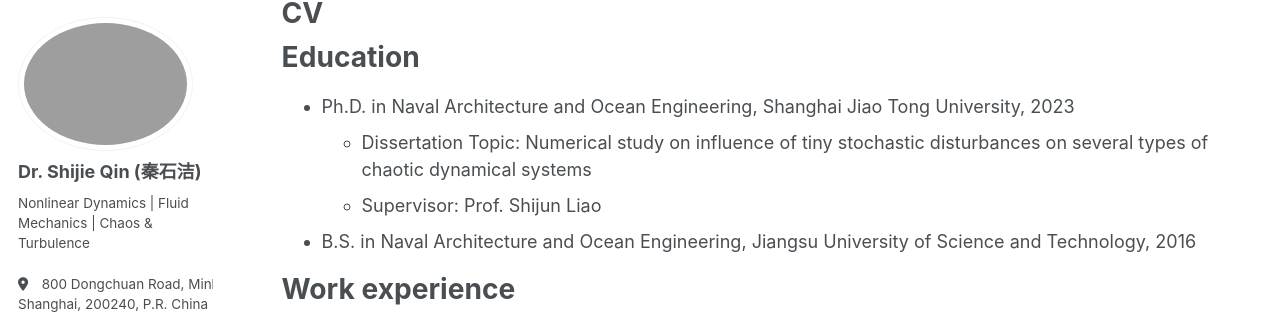
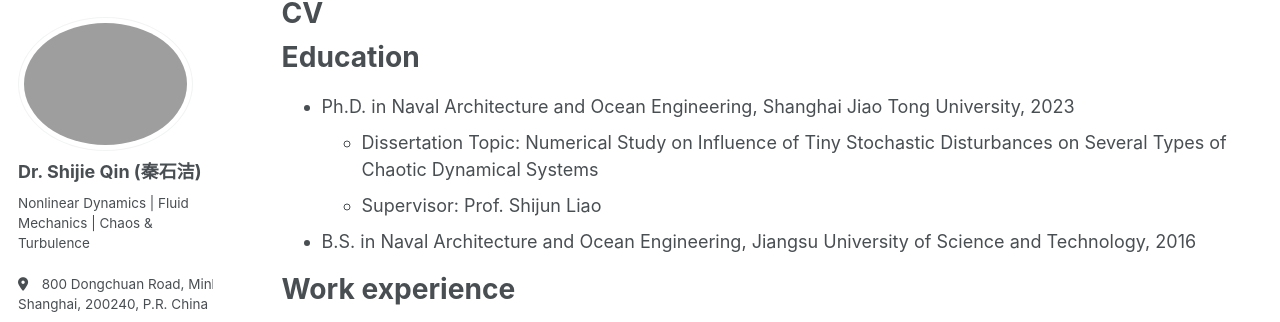
Before and after one commit to sjqin/sjqin.github.io, a Jekyll site: the page built from _pages/cv.md, in a window 1280 px wide and 1310 px high. Shown: the part 102-424 px from the top of the window. Built offline with Jekyll 4.4.1, drawn with Linux system fonts in a browser that asks for light colours; some web fonts are replaced; a script bundle is joined from its source files by our own code; library files that are not in the unit come from our copies.

Commit message:
Update cv.md

```diff
--- a/_pages/cv.md
+++ b/_pages/cv.md
@@ -12,7 +12,7 @@ redirect_from:
 Education
 ======
 * Ph.D. in Naval Architecture and Ocean Engineering, Shanghai Jiao Tong University, 2023
-  * Dissertation Topic: Numerical study on influence of tiny stochastic disturbances on several types of chaotic dynamical systems
+  * Dissertation Topic: Numerical Study on Influence of Tiny Stochastic Disturbances on Several Types of Chaotic Dynamical Systems
   * Supervisor: Prof. Shijun Liao
 * B.S. in Naval Architecture and Ocean Engineering, Jiangsu University of Science and Technology, 2016
 
```
